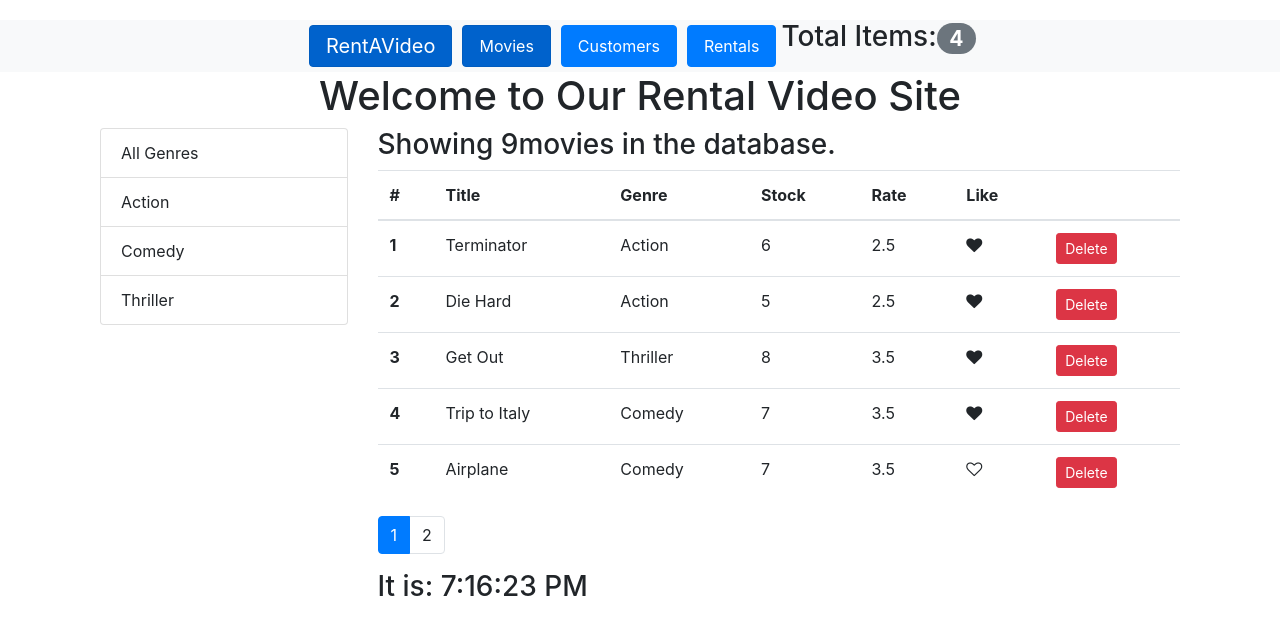
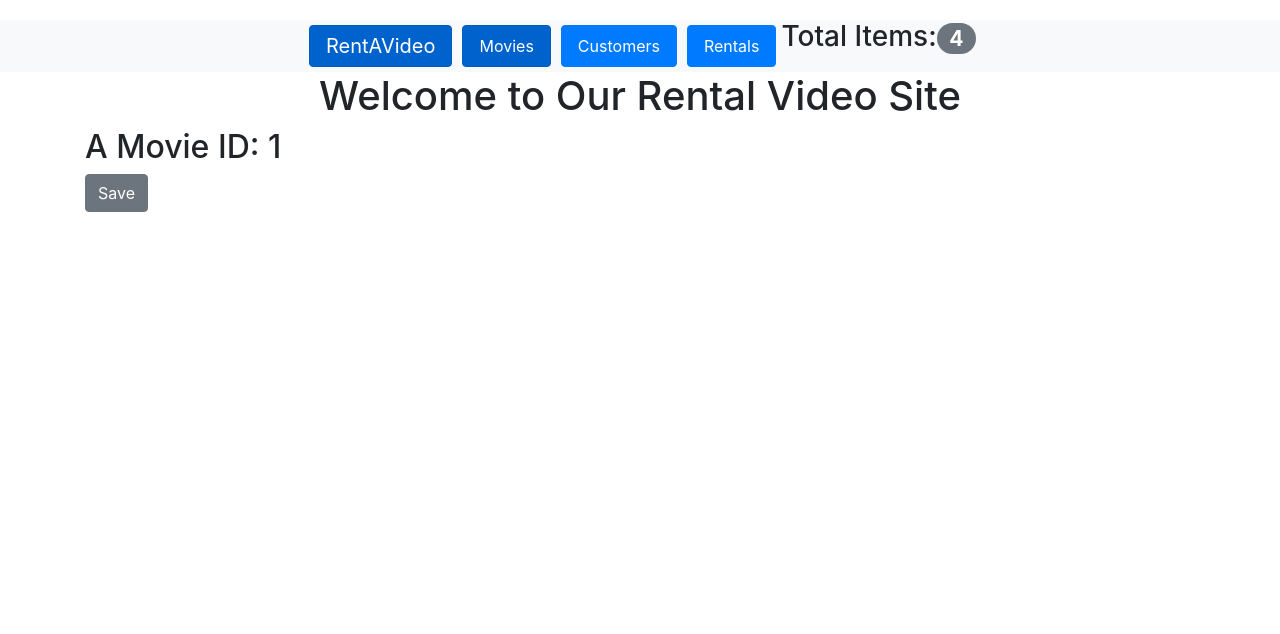
Before and after one commit to Thinkershine/MovieRentalAPP, a React (Create React App) app: page /movies/1 in a window 1280 px wide. Shown: the top 634 px of the page. Built offline with nearby package versions, Linux system fonts and the light colour scheme.

Commit message:
Add MovieDetails Page and Redirects

```diff
--- a/src/App.js
+++ b/src/App.js
@@ -7,6 +7,7 @@ import { Switch, Route, Redirect } from "react-router-dom";
 import Customers from "./components/customers";
 import Rentals from "./components/rentals";
 import NotFound from "./components/notFound";
+import MovieDetails from "./components/movieDetails";
 
 class App extends Component {
   state = {
@@ -66,6 +67,7 @@ class App extends Component {
           <Switch>
             <Route path="/customers" component={Customers} />
             <Route path="/rentals" component={Rentals} />
+            <Route path="/movies/:id" component={MovieDetails} />
             <Route
               path="/movies"
               render={props => (
--- /dev/null
+++ b/src/components/movieDetails.jsx
@@ -0,0 +1,21 @@
+import React, { Component } from "react";
+
+class MovieDetails extends Component {
+  state = {};
+  render() {
+    const movieID = this.props.match.params.id;
+    return (
+      <React.Fragment>
+        <h2>A Movie ID: {movieID}</h2>
+        <button
+          className="btn btn-secondary"
+          onClick={() => this.props.history.push("/movies")}
+        >
+          Save
+        </button>
+      </React.Fragment>
+    );
+  }
+}
+
+export default MovieDetails;
--- a/src/components/movies.jsx
+++ b/src/components/movies.jsx
@@ -195,7 +195,11 @@ class Movies extends Component {
       moviesCounter += 1;
 
       return (
-        <tr key={movie._id}>
+        <tr
+          key={movie._id}
+          style={{ cursor: "pointer" }}
+          onClick={() => this.props.history.push("/movies/" + movie._id)}
+        >
           <th scope="row">{moviesCounter}</th>
           <td>{movie.title}</td>
           <td>{movie.genre.name}</td>
```
